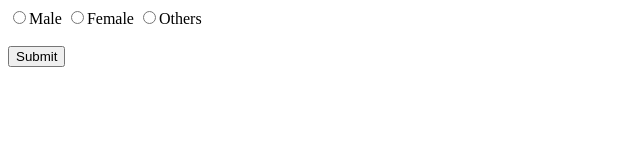
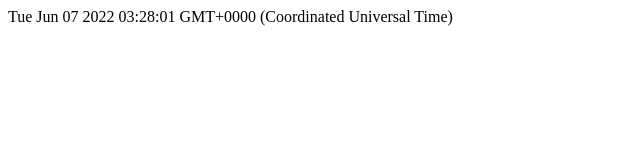
Before and after one commit to YaminiKandi/JavaScript, a plain HTML site: page index.html in a window 1280 px wide. Shown: the whole page, without its empty margins (0-640 px from the left). Drawn offline with Linux system fonts and the light colour scheme.

Commit message:
adding JavaScript notes

```diff
--- a/app.js
+++ b/app.js
@@ -1,10 +1,5 @@
-function submitClick() {
-    var gender = document.getElementsByClassName("gender");
-    var len = gender.length;
-    var msg = document.getElementById("res")
-    for(var i=0; i<len; i++){
-        if(gender[i].checked){
-            res.innerHTML = gender[i].value;
-        }
-    }
+function f1(){
+    var date = new Date();
+    document.write(date);
 }
+f1()
--- a/index.html
+++ b/index.html
@@ -3,11 +3,5 @@
     <head>
         <script src="app.js"></script>
     </head>
-    <body>
-        <input type="radio" name="gender" class="gender" value="Male"/>Male
-        <input type="radio" name="gender" class="gender" value="Female"/>Female
-        <input type="radio" name="gender" class="gender" value="Others"/>Others <br><br>
-        <button type="button" onclick="submitClick()">Submit</button>
-        <h1 id="res"></h1>
-    </body>
+    <body></body>
 </html>
```
Also changed, not shown: 2 other files.
